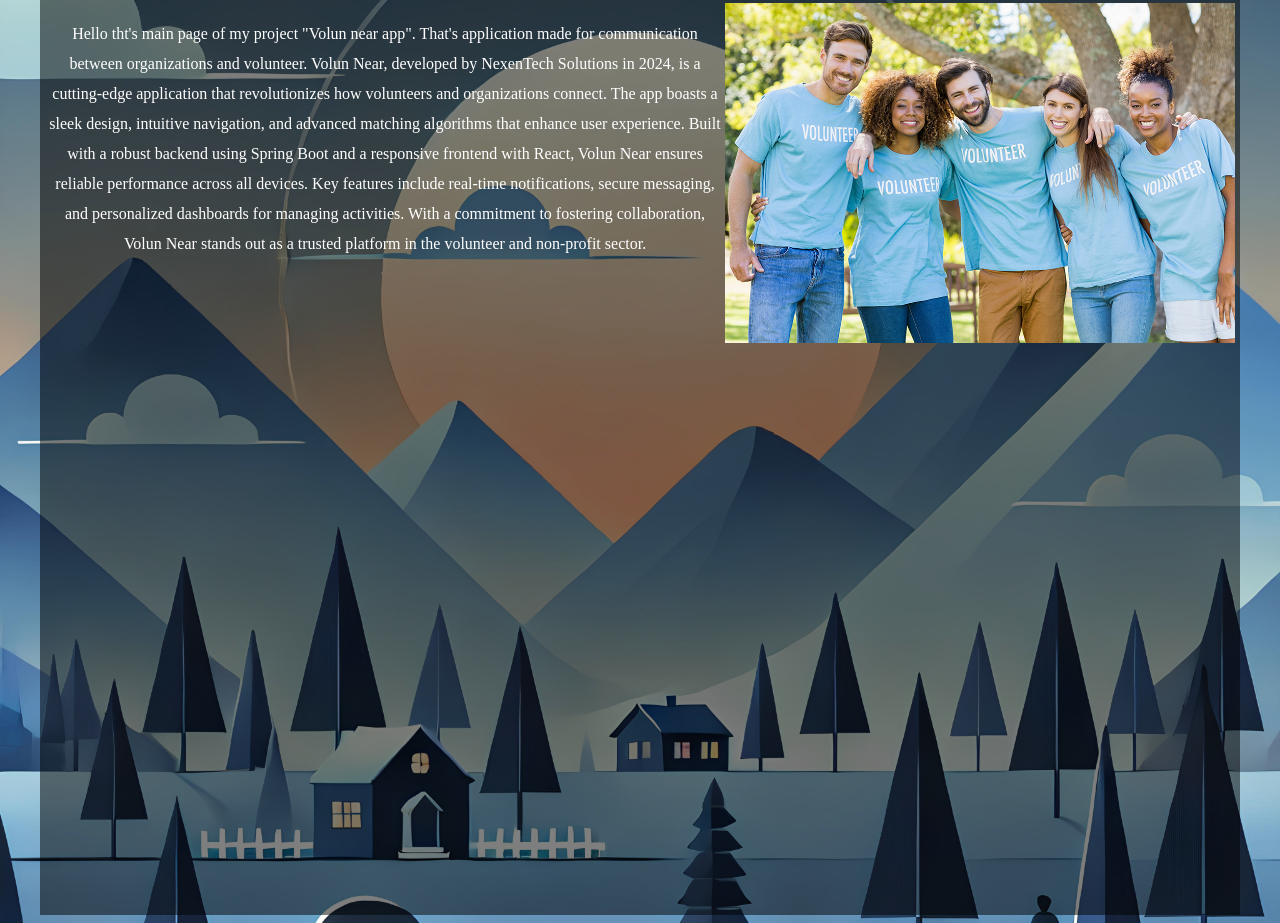
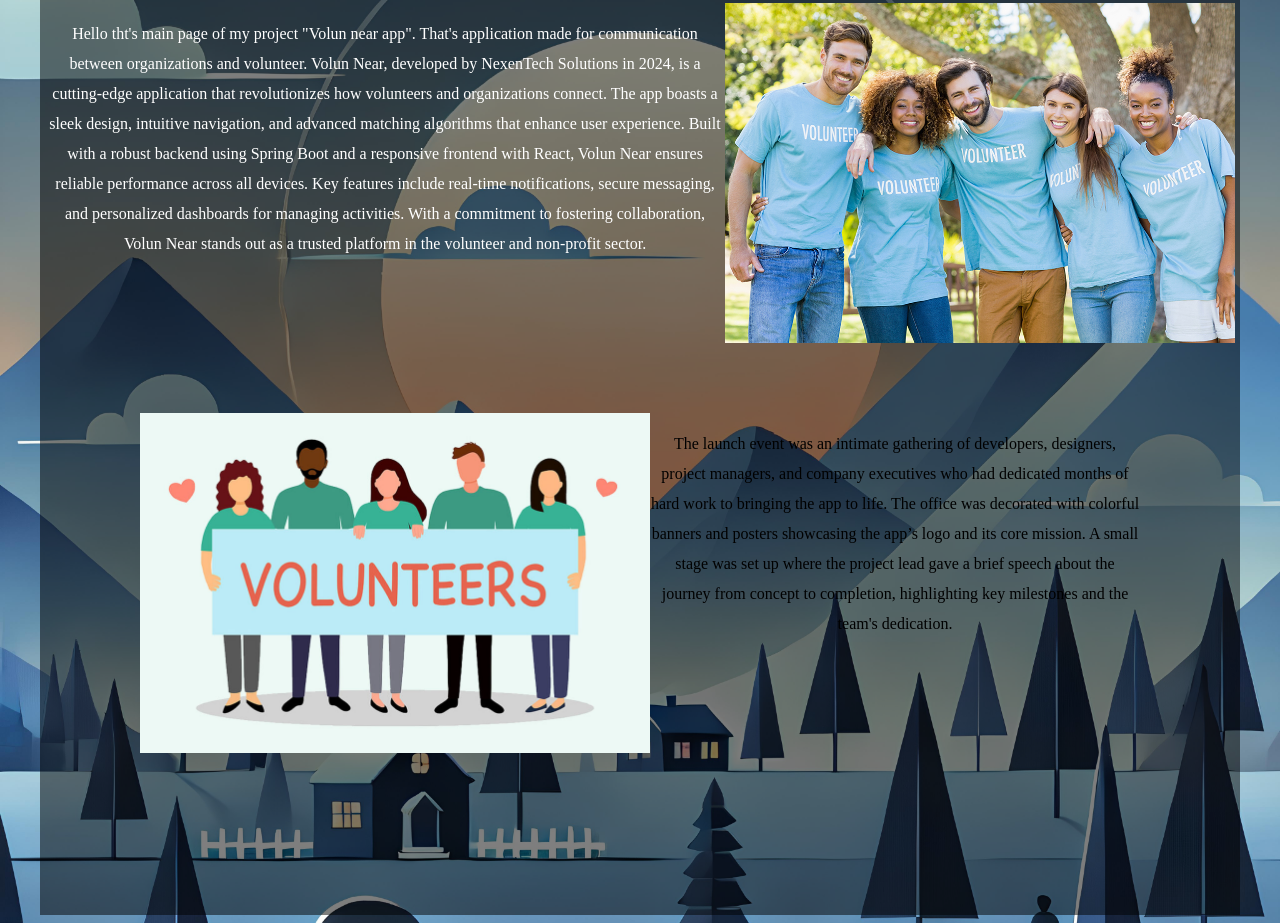
Before and after one commit to Essur/volun-near-website, a plain HTML site: page src/index.html in a window 1280 px wide. Shown: the part 243-1166 px from the top of the page. Drawn offline with Linux system fonts and the light colour scheme.

Commit message:
added info

```diff
--- a/src/index.html
+++ b/src/index.html
@@ -24,5 +24,11 @@
           <p>Hello tht's main page of my project "Volun near app". That's application made for communication between organizations and volunteer. Volun Near, developed by NexenTech Solutions in 2024, is a cutting-edge application that revolutionizes how volunteers and organizations connect. The app boasts a sleek design, intuitive navigation, and advanced matching algorithms that enhance user experience. Built with a robust backend using Spring Boot and a responsive frontend with React, Volun Near ensures reliable performance across all devices. Key features include real-time notifications, secure messaging, and personalized dashboards for managing activities. With a commitment to fostering collaboration, Volun Near stands out as a trusted platform in the volunteer and non-profit sector.</p>
           <img src="../img/volunteer-small.jpg">
         </div>
+        <div class="main-content-2">
+          <img src="../img/volunteersImg.jpg" alt="">
+          <p>The launch event was an intimate gathering of developers, designers, project managers, and company executives who had dedicated months of hard work to bringing the app to life.
+
+The office was decorated with colorful banners and posters showcasing the app’s logo and its core mission. A small stage was set up where the project lead gave a brief speech about the journey from concept to completion, highlighting key milestones and the team's dedication.</p>
+        </div>
     </body>
 </html>
--- a/src/style.css
+++ b/src/style.css
@@ -74,7 +74,7 @@ div.background-block {
 }
 
 div.main-content-2 {
-  padding-top: 25px;
+  padding-top: 70px;
   text-align: center;
   display: flex;
   flex-direction: row;
@@ -84,5 +84,6 @@ div.main-content-2 {
 }
 
 div.main-content-2 img {
-  margin-left: 5px;
+  width: 510px;
+
 }
```
Also changed, not shown: img/volunteersImg.jpg (added).
